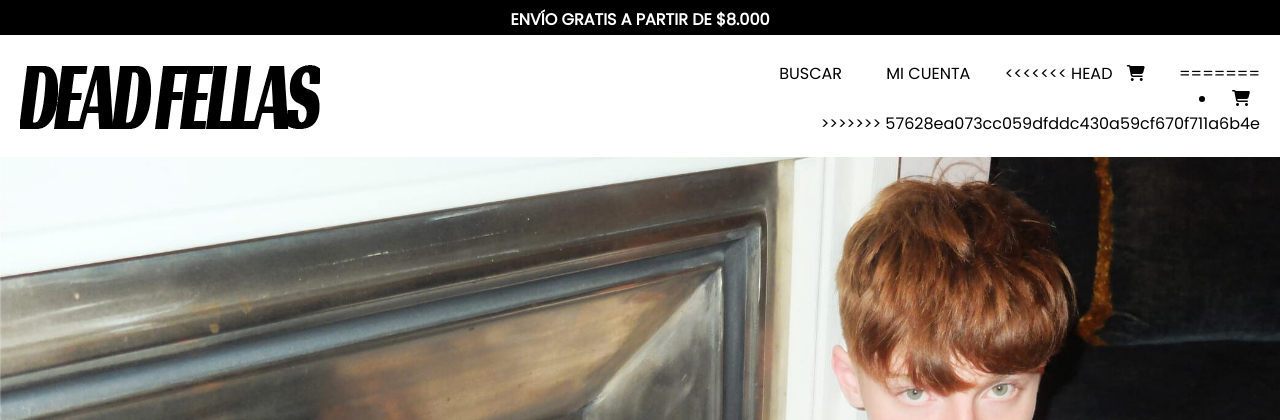
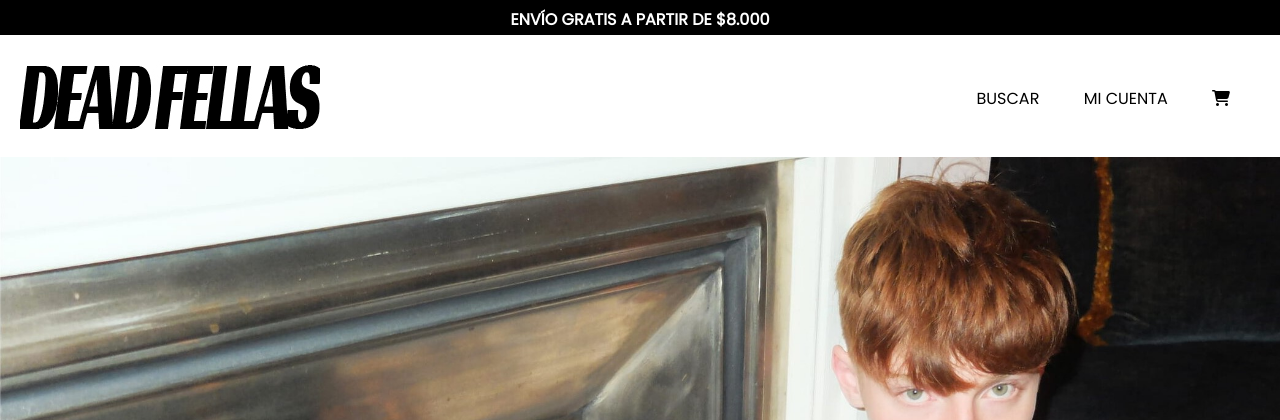
Before and after one commit to Francisco-Guido/DeadFellas, a Node project: template source/views/index.ejs in a window 1280 px wide. Shown: the top 420 px of the page. Run offline with Node 20 templates, Linux system fonts and the light colour scheme; the template is opened without the code that fills it, so the values that code supplies are empty; some libraries are stand-ins or nearby versions.

Commit message:
mas cambios

```diff
--- a/source/app.js
+++ b/source/app.js
@@ -4,12 +4,6 @@ const path = require("path");
 const middlewareEsUsuario = require('./middlewares/esUsuario')
 var session = require('express-session')
 
-<<<<<<< HEAD
-=======
-let port = process.env.PORT || 3000;
-
-// Vamos a usar como motor de vistas -> EJS
->>>>>>> 57628ea073cc059dfddc430a59cf670f711a6b4e
 app.set ('view engine', 'ejs')
 app.set('views', path.join(__dirname, './views'));
 
--- a/source/views/partials/header.ejs
+++ b/source/views/partials/header.ejs
@@ -11,16 +11,11 @@
     <% if(typeof usuarioLogueado == 'undefined') { %>
       <li><a href="" class = "carrito">BUSCAR</a></li>
       <li><a href="" class = "carrito">MI CUENTA</a></li>
-<<<<<<< HEAD
       <li><a href="" class = "carrito"><i class="fa fa-shopping-cart" aria-hidden="true"></i> </a></li>
       <% } else { %>
         <li>Bienvenix</li>
       <% } %>
     </ul>
-=======
-      <li><a href="http://localhost:3000/productsCart" class = "carrito"><i class="fa fa-shopping-cart" aria-hidden="true"></i> </a></li>
-  </ul>
->>>>>>> 57628ea073cc059dfddc430a59cf670f711a6b4e
 </nav>
 <img src="/images/logo/menu.png" class="menu-icon" onclick="menutoggle()">
 </div>
```
